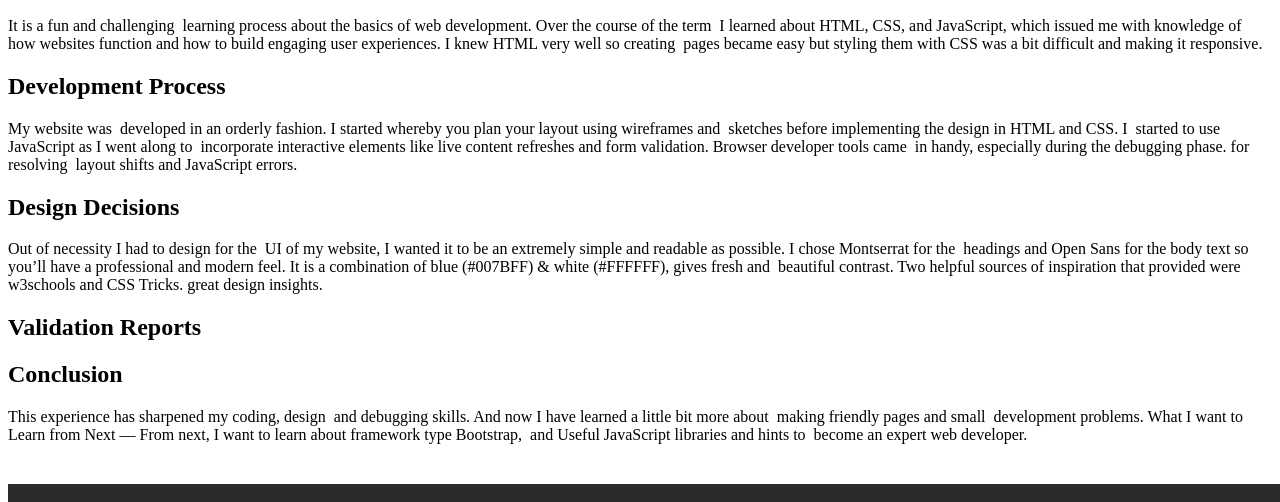
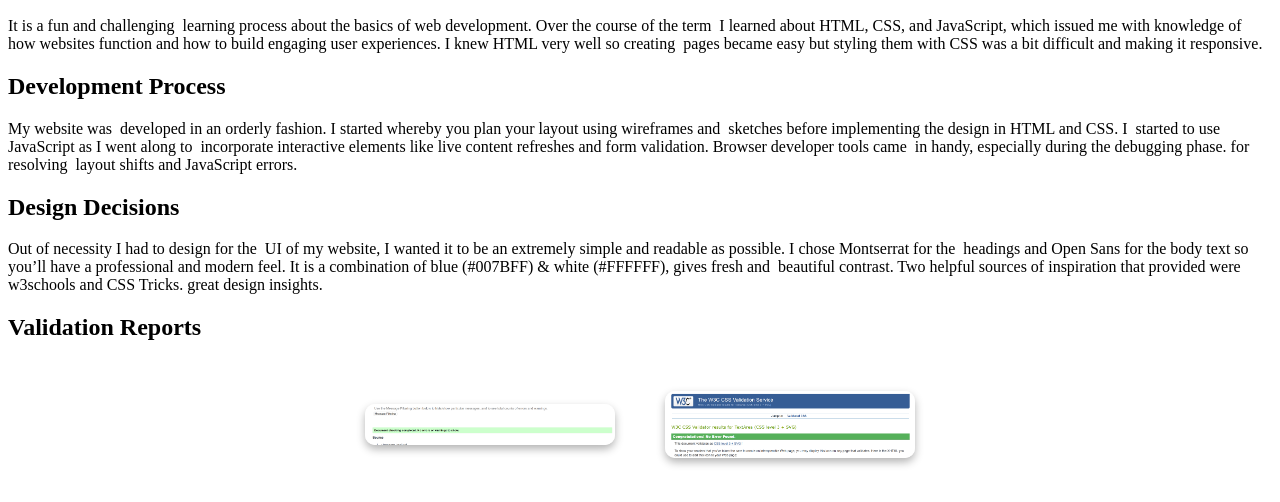
Before and after one commit to Anasgondal12/Anas-Portfolio, a plain HTML site: page Report.html in a window 1280 px wide. Shown: the part 196-698 px from the top of the page. Drawn offline with Linux system fonts and the light colour scheme.

Commit message:
Report with validation images

```diff
--- a/Report.html
+++ b/Report.html
@@ -57,6 +57,11 @@
 
       <h2>Validation Reports</h2>
 
+      <div class="container">
+        <img src="/Anas-HTML.png" alt="HTML image">
+        <img src="/Anas-CSS.png" alt="CSS image">
+      </div>
+
 
       <!-- <h2>Video Demonstration</h2>
       <p>
--- a/styles.css
+++ b/styles.css
@@ -112,3 +112,16 @@ img {
   display: inline-block;
   box-shadow: 0 4px 8px rgba(0, 0, 0, 0.3);
 }
+.container {
+  display: flex;
+  justify-content: center;
+  align-items: center;
+  gap: 30px;
+  flex-wrap: wrap;
+  padding: 20px;
+}
+.container img {
+  width: 400px;
+  height: auto;
+  border-radius: 10px;
+}
```
Also changed, not shown: Anas-CSS.png (added), Anas-HTML.png (added).
